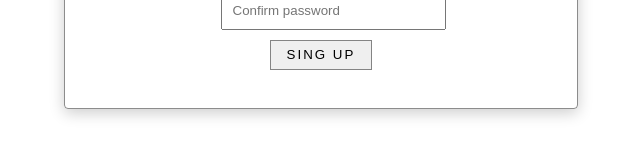
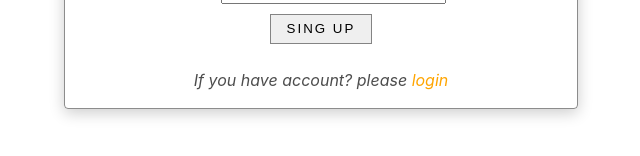
Before and after one commit to MS151994/my-company-front, a React (Create React App) app: page /register in a window 1280 px wide. Shown: the part 218-374 px from the top of the page, without its empty margins (319-959 px from the left). Built offline with nearby package versions, Linux system fonts and the light colour scheme.

Commit message:
Added navigation to user form.

```diff
--- a/src/components/UserForm/UserLogin.tsx
+++ b/src/components/UserForm/UserLogin.tsx
@@ -2,6 +2,7 @@ import {SyntheticEvent, useState} from "react";
 import {Button} from "../utils/Button/Button";
 import {Spinner} from "../utils/Spinner/Spinner";
 import './userForm.css';
+import {NavButton} from "../utils/NavButton/NavButton";
 
 export const UserLogin = () => {
     const [loading, setLoading] = useState(false);
@@ -60,6 +61,7 @@ export const UserLogin = () => {
                 />
             </label>
             {loading ? <Spinner/> : <Button buttonName={"login"}/>}
+            <NavButton buttonName={"sing up"} to={"/register"} infoText={"You don't have an account? please"}/>
         </form>
     )
 }
--- a/src/components/UserForm/UserRegister.tsx
+++ b/src/components/UserForm/UserRegister.tsx
@@ -1,6 +1,7 @@
 import {SyntheticEvent, useState} from "react";
 import {Button} from "../utils/Button/Button";
 import {Spinner} from "../utils/Spinner/Spinner";
+import {NavButton} from "../utils/NavButton/NavButton";
 
 export const UserRegister = () => {
     const [loading, setLoading] = useState(false);
@@ -69,6 +70,7 @@ export const UserRegister = () => {
                 />
             </label>
             {loading ? <Spinner/> : <Button buttonName={"sing up"}/>}
+            <NavButton buttonName={"login"} to={"/login"} infoText={"If you have account? please "}/>
         </form>
     )
 }
--- /dev/null
+++ b/src/components/utils/NavButton/NavButton.tsx
@@ -0,0 +1,19 @@
+import {Link} from "react-router-dom";
+import './navButton.css';
+
+interface Props {
+    infoText: string;
+    buttonName: string;
+    to: string;
+}
+
+export const NavButton = (props: Props) => {
+    return (
+        <p className={"info__text"}> {props.infoText}
+            <Link
+                to={props.to}
+                className={"nav__button"}>{props.buttonName}
+            </Link>
+        </p>
+    )
+}
--- /dev/null
+++ b/src/components/utils/NavButton/navButton.css
@@ -0,0 +1,9 @@
+.nav__button {
+    text-decoration: none;
+    color: orange;
+    cursor: pointer;
+}
+.info__text {
+    color: rgba(0, 0, 0, 0.7);
+    font-style: italic;
+}
```
